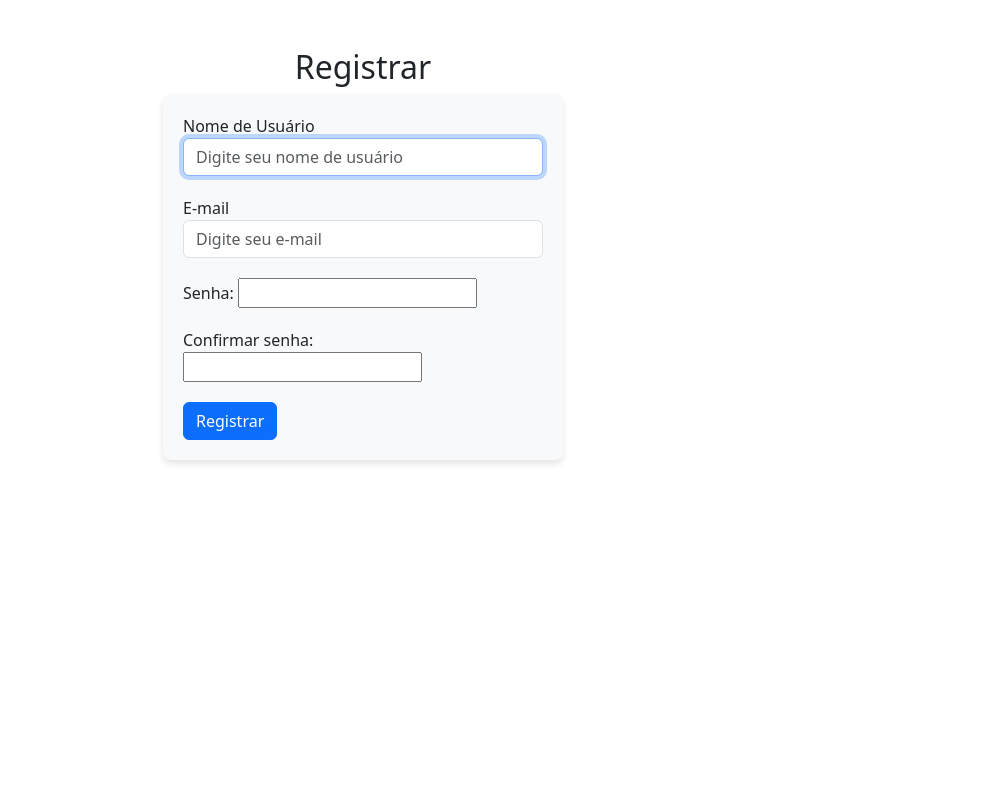
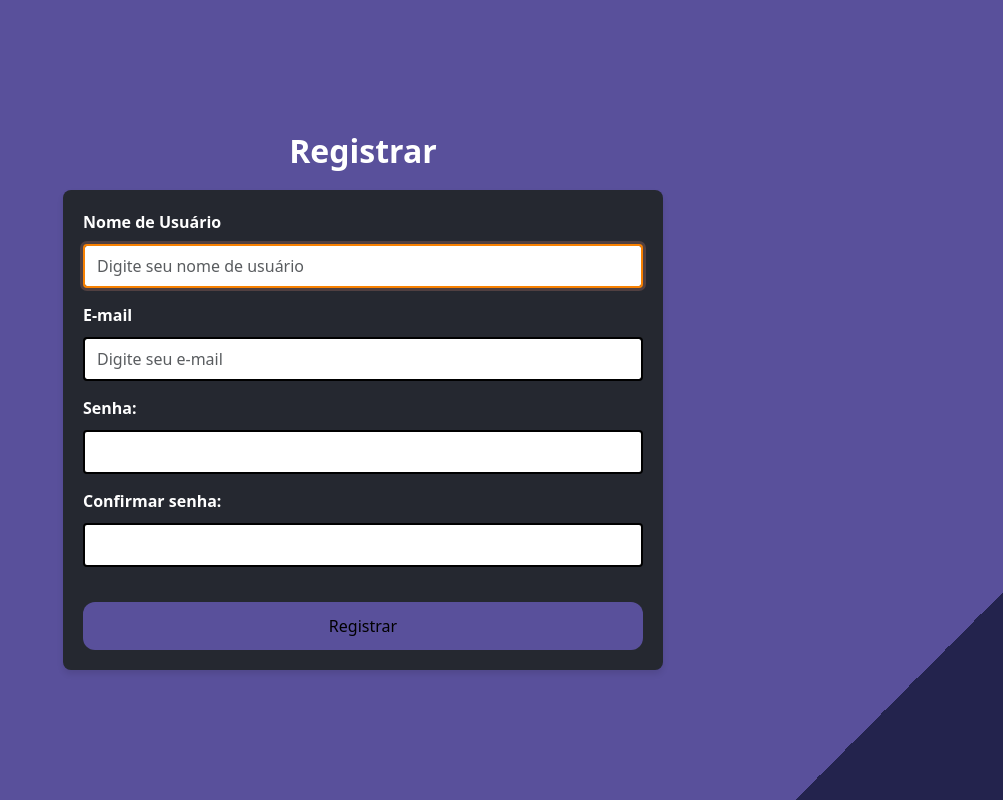
Before and after one commit to Eudesps/lar_de_patas, a Django app: page /register/ in a window 1280 px wide. Shown: the whole page, without its empty margins (277-1280 px from the left). Run offline with Django 5.2, Linux system fonts and the light colour scheme; some libraries are stand-ins or nearby versions.

Commit message:
css de formalários

```diff
--- a/animais/templates/home.html
+++ b/animais/templates/home.html
@@ -7,7 +7,7 @@
 
    <h2>Bem-vindo a nossa plataforma</h2>
 
-      <p class="text-home">
+      <p class="text_home">
       O Lar de Patas é uma plataforma dedicada a transformar a vida de cães/gatos em situação de vulnerabilidade, conectando-os a pessoas dispostas a oferecer um lar cheio de amor e cuidado. Nosso objetivo é facilitar o processo de adoção responsável, ajudando a dar uma segunda chance a esses animais incríveis.
       </p>
 
--- a/animais/templates/register.html
+++ b/animais/templates/register.html
@@ -4,61 +4,13 @@
     <meta charset="UTF-8">
     <meta name="viewport" content="width=device-width, initial-scale=1.0">
     <title>Registrar</title>
-        <!-- Custom CSS -->
-        <style>
-
-        form {
-            max-width: 400px;
-            margin: 0 auto;
-            padding: 20px;
-            background-color: #f8f9fa;
-            border-radius: 8px;
-            box-shadow: 0 4px 6px rgba(0, 0, 0, 0.1);
-        }
-
-        .form-control {
-            border: 1px solid #ced4da;
-            border-radius: 4px;
-            padding: 0.5rem;
-        }
-
-        .form-group {
-            margin-bottom: 20px;
-        }
-
-        .btn-primary {
-            background-color: #007bff;
-            border: none;
-            border-radius: 4px;
-            padding: 10px 15px;
-            transition: all 0.3s ease;
-        }
-
-        .btn-primary:hover {
-            background-color: #0056b3;
-        }
-
-        /* Título do formulário */
-        h2 {
-            margin-bottom: 20px;
-            color: #333;
-        }
-
-        /* Mensagens de erro ou alerta */
-        .alert {
-            margin-top: 15px;
-        }
-
-        /* Texto abaixo do botão */
-        p {
-            margin-top: 15px;
-            font-size: 14px;
-        }
-        </style>
 
     <!-- Bootstrap CSS -->
     {% load static %}
     <link href="{% static 'css/bootstrap.min.css' %}" rel="stylesheet">
+    <link href="{% static 'css/styles.css' %}" rel="stylesheet">
+
+    {% load widget_tweaks %}
 </head>
 <body>
     <div class="container mt-5">
@@ -67,26 +19,23 @@
             {% csrf_token %}
 
             <div class="form-group">
-                <label for="{{ form.username.id_for_label }}">{{ form.username.label }}</label>
-                {{ form.username }}
+                <label class="label_text" for="{{ form.username.id_for_label }}">{{ form.username.label }}</label>
+                {{ form.username|add_class:"form-input" }}
             </div>
+            <div class="form-group">
+                <label class="label_text" for="{{ form.email.id_for_label }}">{{ form.email.label }}</label>
+                {{ form.email|add_class:"form-input" }}
+            </div>
+            <div class="form-group">
+                <label class="label_text" for="{{ form.password1.id_for_label }}">Senha:</label>
+                {{ form.password1|add_class:"form-input" }}
+            </div>
+            <div class="form-group">
+                <label class="label_text" for="{{ form.password2.id_for_label }}">Confirmar senha:</label>
+                {{ form.password2|add_class:"form-input" }}
+            </div>
+            <button type="submit" class="submit_button">Registrar</button>
 
-            <div class="form-group">
-                <label for="{{ form.email.id_for_label }}">{{ form.email.label }}</label>
-                {{ form.email }}
-            </div>
-
-            <div class="form-group">
-                <label for="{{ form.password1.id_for_label }}">Senha:</label>
-                {{ form.password1 }}
-            </div>
-
-            <div class="form-group">
-                <label for="{{ form.password2.id_for_label }}"> Confirmar senha:</label>
-                {{ form.password2 }}
-            </div>
-
-            <button type="submit" class="btn btn-primary btn-block">Registrar</button>
         </form>
     </div>
     <!-- Bootstrap JS -->
--- a/lar_de_patas/settings.py
+++ b/lar_de_patas/settings.py
@@ -38,6 +38,7 @@ INSTALLED_APPS = [
     'django.contrib.messages',
     'django.contrib.staticfiles',
     "animais",
+    "widget_tweaks",
 ]
 
 MIDDLEWARE = [
--- a/static/css/styles.css
+++ b/static/css/styles.css
@@ -57,69 +57,15 @@ footer {
  height: 100%;
  object-fit: cover;
 }
-.text-home {
+.text_home {
  max-width: 800px;
  margin: 0 auto;
  padding: 20px;
  text-align: justify;
  font-size: 1.1rem;
  line-height: 1.6;
- color: #0a0a19;
+ color: #c3c3f3;
 }
-
-/*ADICIONAR ANIMAL*/
-form {
-    background-color: #252830;
-    padding: 20px;
-    border-radius: 8px;
-    box-shadow: 0px 4px 6px rgba(0, 0, 0, 0.1);
-    max-width: 600px;
-    width: 100%;
-    margin: 0 auto;
- }
-
- #form_text {
-    color: #ffffff;
- }
-
- .label_text {
-    color: #ffffff;
-    font-weight: bold;
-    margin-bottom: 10px;
-    display: block;
- }
-
- .form-input {
-    width: 100%;
-    border: 2px solid #000000;
-    transition: all 0.3s ease;
-    padding: 0.5em 0.75em;
-    margin-bottom: 15px;
-    border-radius: 4px;
- }
-
- .form-input:focus {
-    border-color: #f88101;
-    box-shadow: 0 0 0 3px rgba(253, 160, 133, 0.2);
- }
-
- .submit_button {
-    background-color: #59509b;
-    color: #000000;
-    width: 100%;
-    padding: 12px 24px;
-    border-radius: 12px;
-    border: none;
-    font-size: 16px;
-    cursor: pointer;
-    transition: background-color 0.3s ease, transform 0.2s ease;
-    margin-top: 20px;
- }
-
- .submit_button:hover {
-    background-color: #666695;
-    transform: scale(1.05);
- }
 
 /*LISTAR ANIMAIS*/
 .cards-container {
@@ -129,7 +75,7 @@ form {
     justify-content: center;
     margin: 20px auto;
     padding: 0 8px;
-    max-width: 1000px;
+    max-width: 1500px;
 }
 
 .card {
@@ -176,3 +122,56 @@ form {
     font-size: 20px;
     color: #bac1fc;
 }
+
+#text_login{
+    color: #ffffff;
+}
+
+/*FORMULARIOS*/
+form {
+    background-color: #252830;
+    padding: 20px;
+    border-radius: 8px;
+    box-shadow: 0px 4px 6px rgba(0, 0, 0, 0.1);
+    max-width: 600px;
+    width: 100%;
+    margin: 0 auto;
+}
+
+#form_text {
+    color: #ffffff;
+}
+.label_text {
+    color: #ffffff;
+    font-weight: bold;
+    margin-bottom: 10px;
+    display: block;
+}
+.form-input {
+    width: 100%;
+    border: 2px solid #000000;
+    transition: all 0.3s ease;
+    padding: 0.5em 0.75em;
+    margin-bottom: 15px;
+    border-radius: 4px;
+}
+.form-input:focus {
+    border-color: #f88101;
+    box-shadow: 0 0 0 3px rgba(253, 160, 133, 0.2);
+}
+.submit_button {
+    background-color: #59509b;
+    color: #000000;
+    width: 100%;
+    padding: 12px 24px;
+    border-radius: 12px;
+    border: none;
+    font-size: 16px;
+    cursor: pointer;
+    transition: background-color 0.3s ease, transform 0.2s ease;
+    margin-top: 20px;
+}
+.submit_button:hover {
+    background-color: #666695;
+    transform: scale(1.05);
+}
```
Also changed, not shown: animais/templates/atualizar_animal.html (+14 -2 lines), animais/templates/base.html (+24 -5 lines), animais/templates/listar_animais.html (+7 -5 lines), animais/templates/login.html (+11 -56 lines), db.sqlite3.
